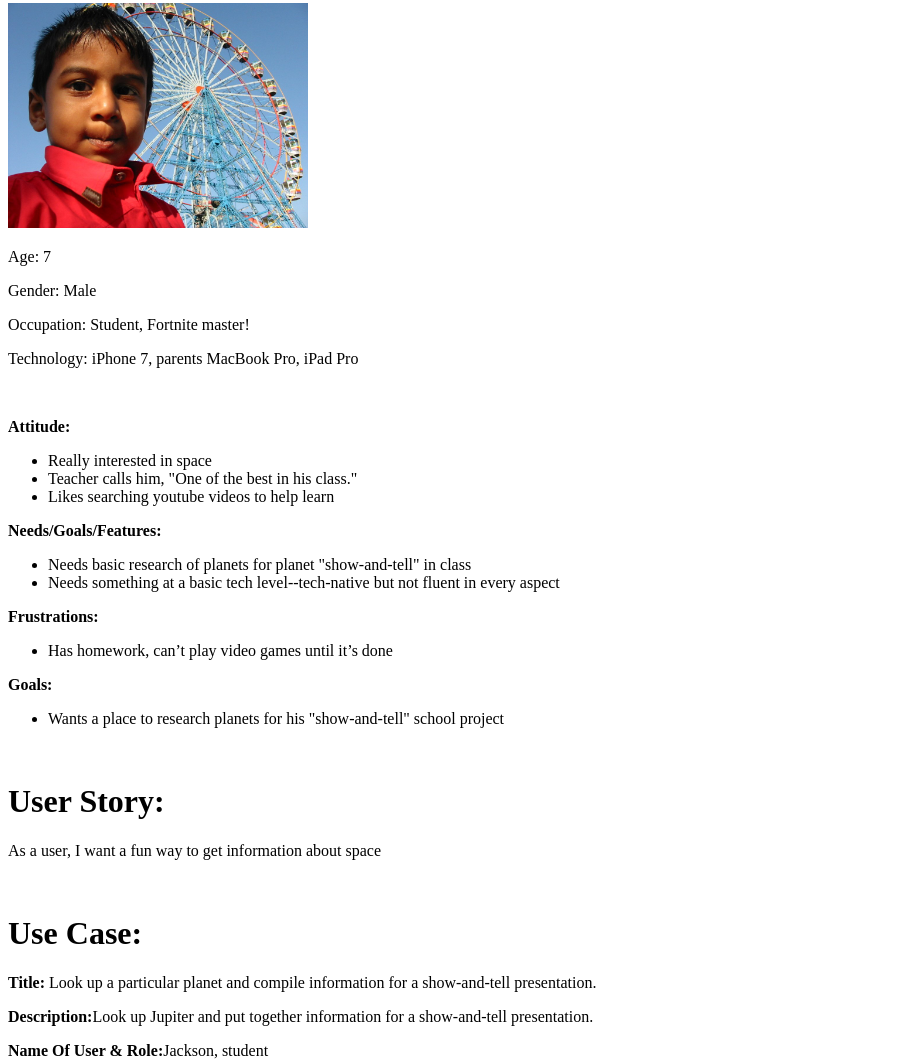
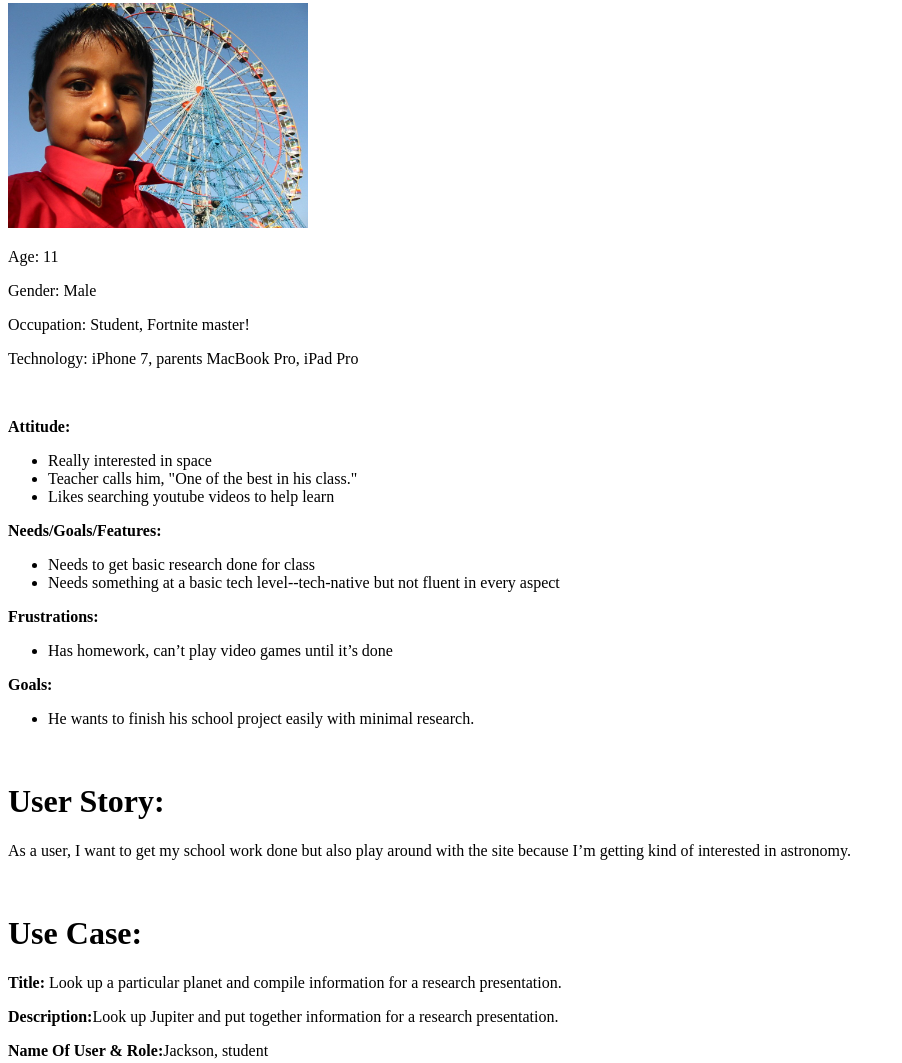
Before and after one commit to aregensberg/Astronomy, a plain HTML site: page epic/jackson.html in a window 1280 px wide. Shown: the part 111-1174 px from the top of the page, without its empty margins (0-902 px from the left). Drawn offline with Linux system fonts and the light colour scheme.

Commit message:
updated jackson persona

```diff
--- a/epic/jackson.html
+++ b/epic/jackson.html
@@ -12,7 +12,7 @@
 
   <p>Name: Jackson Vigil</p>
    <img src="jacksonPhoto.jpg" alt="JacksonPhoto" width="300rem"/>
-  <p>Age: 7</p>
+  <p>Age: 11</p>
   <p>Gender: Male</p>
   <p>Occupation: Student, Fortnite master!</p>
   <p>Technology: iPhone 7, parents MacBook Pro, iPad Pro</p>
@@ -25,7 +25,7 @@
   </ul>
   <p><strong>Needs/Goals/Features:</strong></p>
   <ul>
-    <li>Needs basic research of planets for planet "show-and-tell" in class</li>
+    <li>Needs to get basic research done for class</li>
     <li>Needs something at a basic tech level--tech-native but not fluent in every aspect
     </li>
   </ul>
@@ -35,15 +35,15 @@
   </ul>
   <p><strong>Goals:</strong></p>
   <ul>
-    <li>Wants a place to research planets for his "show-and-tell" school project</li>
+    <li>He wants to finish his school project easily with minimal research.</li>
   </ul>
 <br>
 <h1><strong>User Story:</strong></h1>
-  <p>As a user, I want a fun way to get information about space</p>
+  <p>As a user, I want to get my school work done but also play around with the site because I’m getting kind of interested in astronomy.</p>
 <br>
 <h1><strong>Use Case:</strong></h1>
-  <p><strong>Title:</strong> Look up a particular planet and compile information for a show-and-tell presentation.</p>
-  <p><strong>Description:</strong>Look up Jupiter and put together information for a show-and-tell presentation.</p>
+  <p><strong>Title:</strong> Look up a particular planet and compile information for a research presentation.</p>
+  <p><strong>Description:</strong>Look up Jupiter and put together information for a research presentation.</p>
   <p><strong>Name Of User & Role:</strong>Jackson, student</p>
   <p><strong>Usage Preconditions:</strong>Access internet and find content for project on website</p>
   <p><strong>Usage Postconditions:</strong> Content for Jupiter is found, able to discuss top characteristics</p>
@@ -67,7 +67,7 @@
 <ul>
   <li><a href="roger.html">Mr. Roger Persona</a></li>
   <li><a href="index.html"><strong>Home Page</strong></a></li>
-  <li><a href="concept-model.html">Conceptual Model</a></li>
+  <li><a href="conceptual-model.html">Conceptual Model</a></li>
 </ul>
 
 </body>
```
